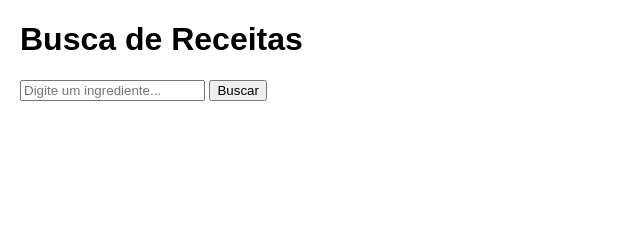
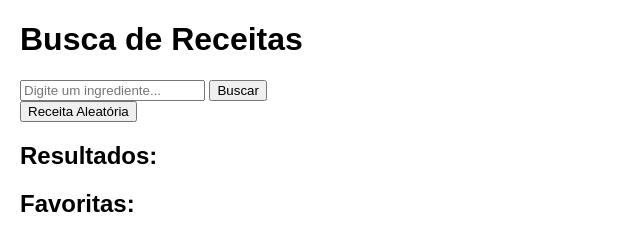
Before and after one commit to miranda-beatriz/recipe-finder, a website: page public/index.html in a window 1280 px wide. Shown: the whole page, without its empty margins (0-640 px from the left). Drawn offline with Linux system fonts and the light colour scheme.

Commit message:
Update index.html

```diff
--- a/public/index.html
+++ b/public/index.html
@@ -22,11 +22,19 @@
 </head>
 <body>
     <h1>Busca de Receitas</h1>
+
     <form id="recipe-form">
         <input type="text" id="query" placeholder="Digite um ingrediente..." required>
         <button type="submit">Buscar</button>
     </form>
+
+    <button id="random-recipe-btn">Receita Aleatória</button>
+
+    <h2>Resultados:</h2>
     <div id="recipes"></div>
+
+    <h2>Favoritas:</h2>
+    <div id="favorite-recipes"></div>
 
     <script src="script.js"></script>
 </body>
```
